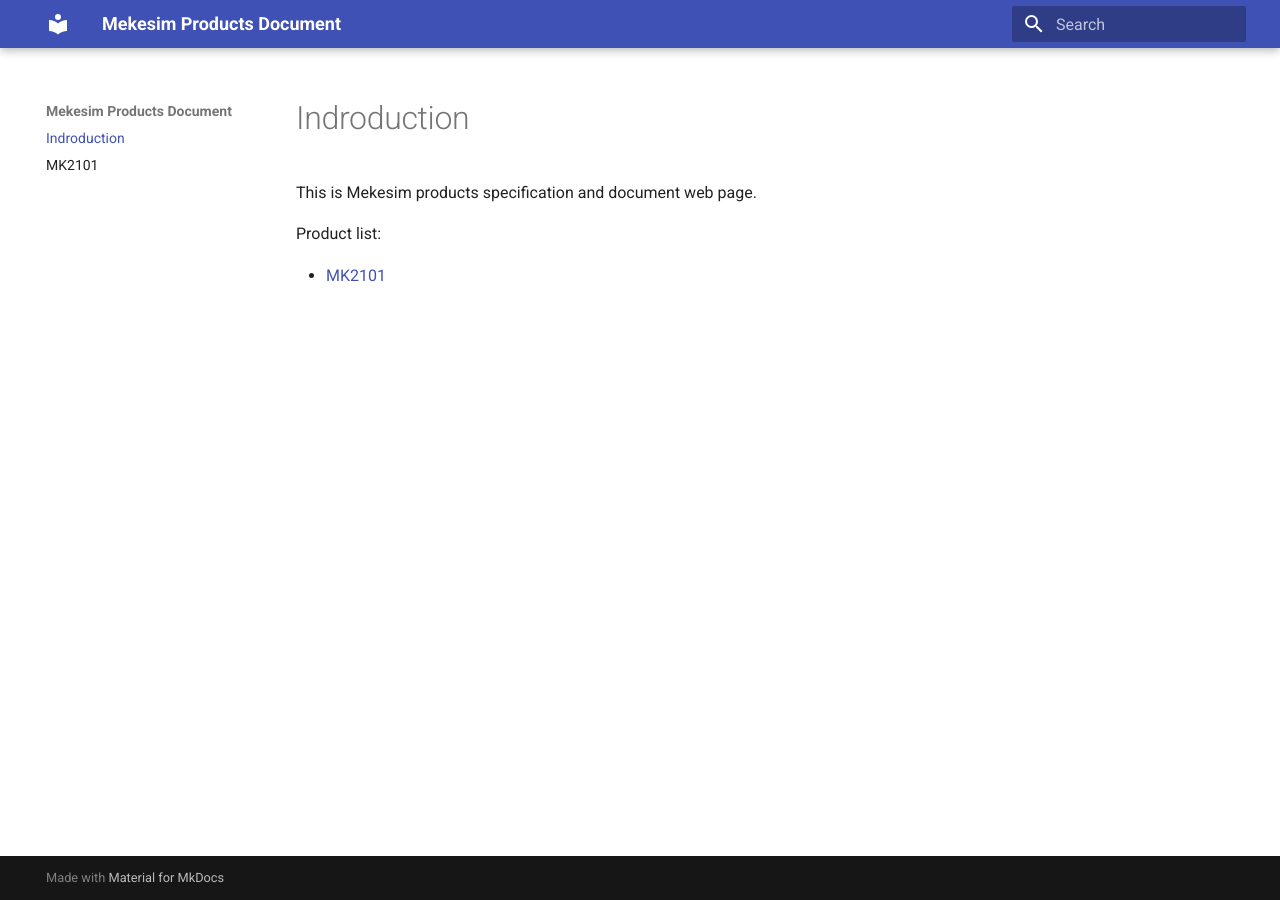
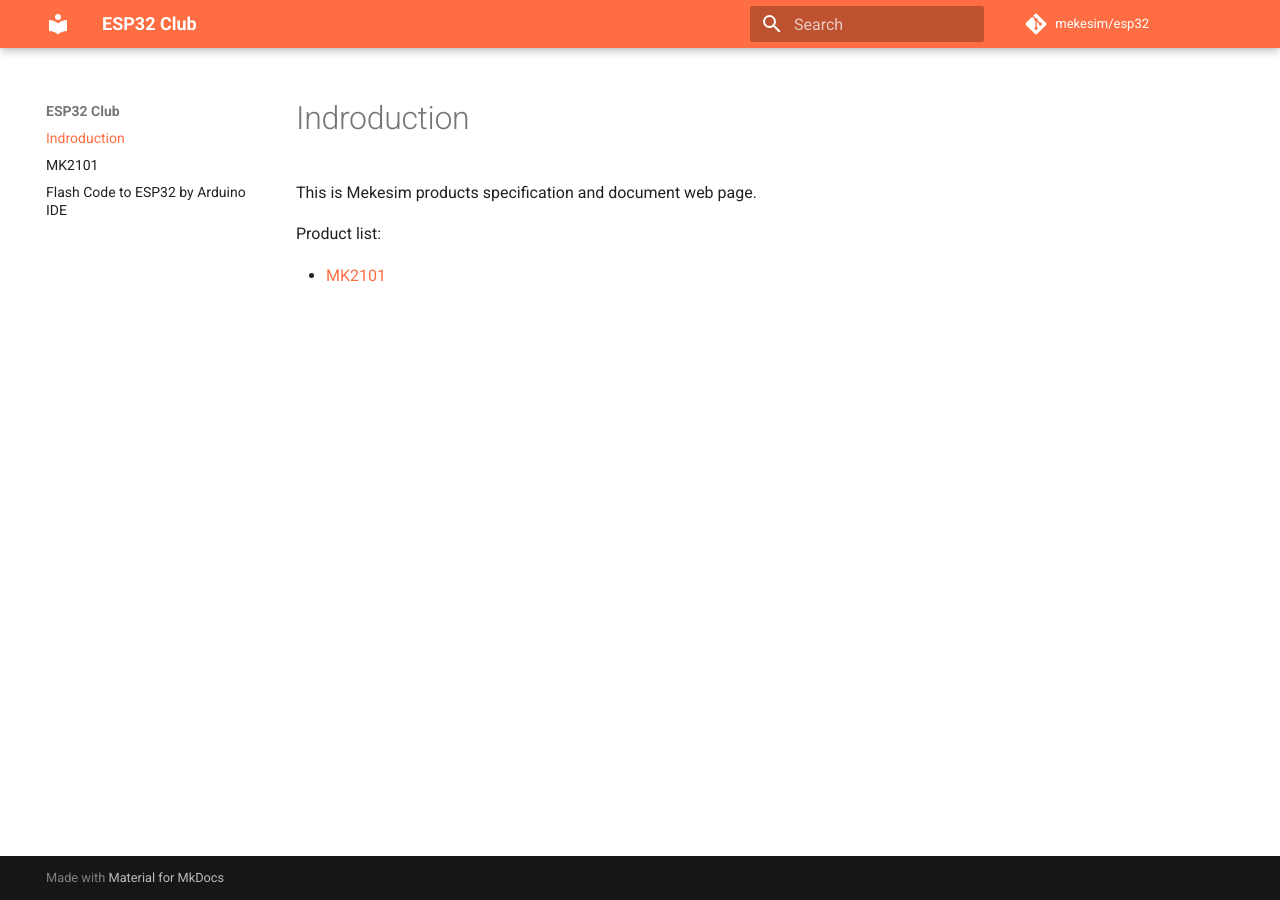
Before and after one commit to mekesim/mekesim.github.io, an MkDocs documentation site: the page built from docs/index.md, in a window 1280 px wide. Built offline with MkDocs 1.6.1 and Material for MkDocs 9.7.7, drawn with Linux system fonts in a browser that asks for light colours; comment, search, counter and statistics services are not loaded.

Commit message:
esp32 flash

```diff
--- a/mkdocs.yml
+++ b/mkdocs.yml
@@ -1,11 +1,18 @@
-site_name: Mekesim Products Document
+site_name: ESP32 Club
 site_url: https://docs.mekesim.com/
 theme:
   name: material
+  palette:
+    primary: deep orange
   features:
     - search.suggest
 plugins:
   - search
+
+repo_url: https://github.com/mekesim/mekesim.github.io
+repo_name: mekesim/esp32
+edit_uri: edit/main/docs/
+
 markdown_extensions:
   - admonition
   - attr_list
```
Also changed, not shown: docs/esp32_flash.md (added, +35 -0 lines).
